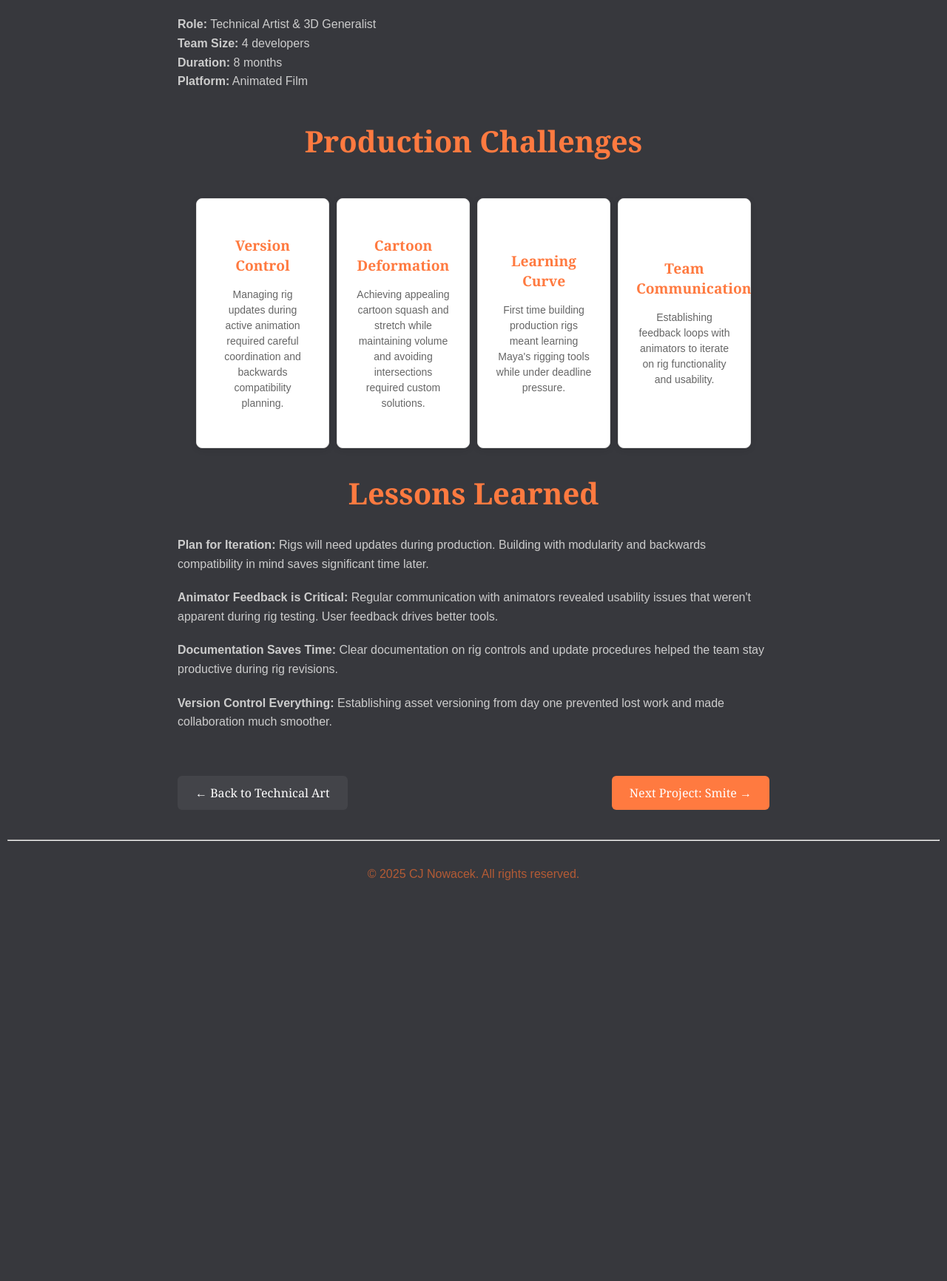
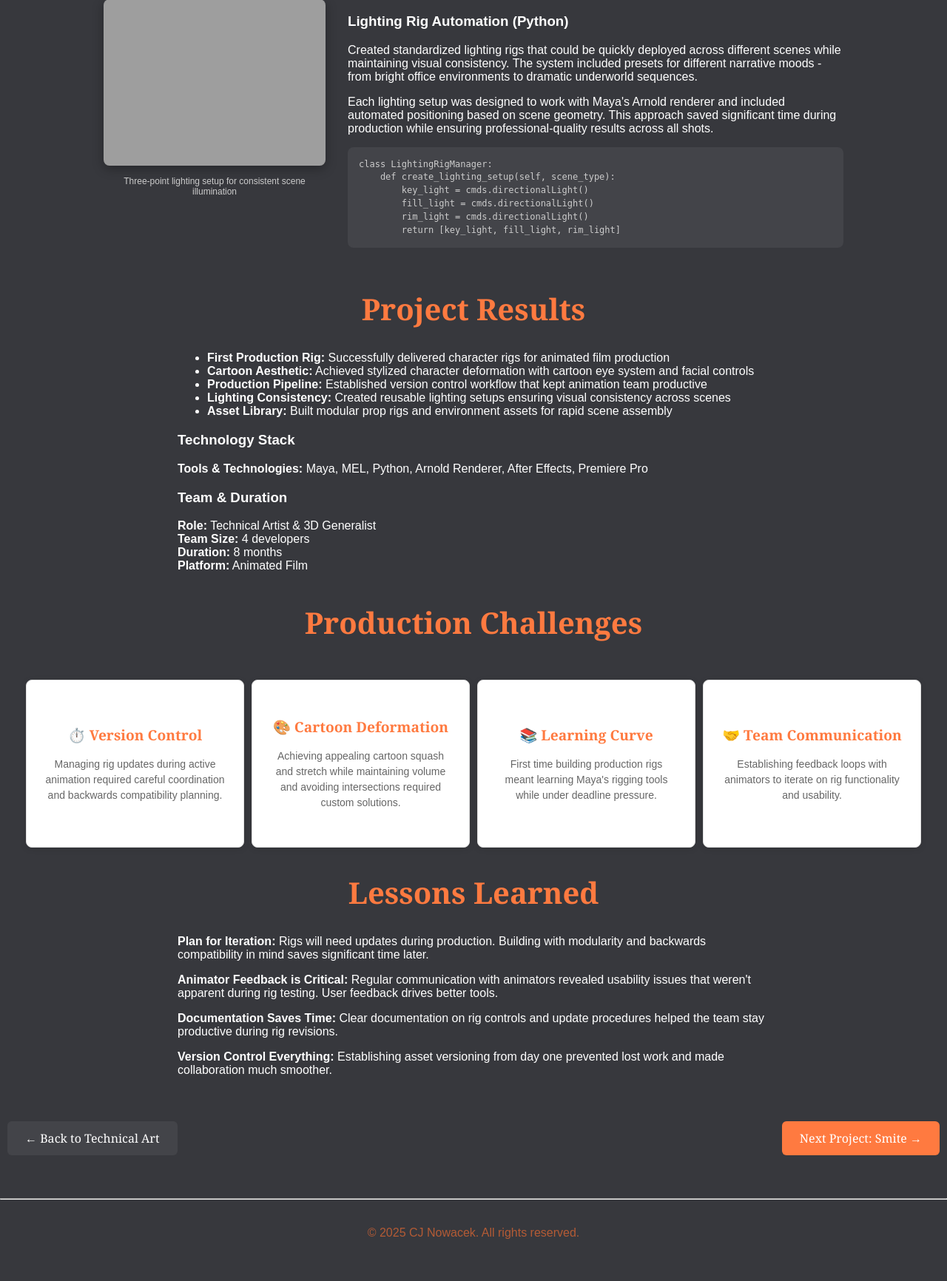
Before and after one commit to cjnowacek/php-website, a PHP site: page /pages-techart/sintern/ in a window 1280 px wide. Shown: the part 1448-3180 px from the top of the page at 74% size. Before the commit the page ends 2638 px from the top, so only its background shows below. Run offline with PHP 8.4, Linux system fonts and the light colour scheme; grey boxes are pictures that could not be loaded.

Commit message:
configuring two column design on pages

```diff
--- a/pages-techart/sintern/index.php
+++ b/pages-techart/sintern/index.php
@@ -11,11 +11,11 @@ $breadcrumbs = [
 ];
 ?>
 
-<div class="container" style="max-width: 1300px;">
+<div class="container">
     <?php renderBreadcrumb($breadcrumbs); ?>
 
     <h2>The Sintern</h2>
-    <div class="about-text" style="max-width: 800px; margin: 0 auto 40px auto; text-align: left;">
+    <div class="text-content">
         <p><strong>Junior Film Project | 2021-2022 | Maya</strong></p>
         <p>A story about an intern from hell and her demon dog. The Sintern challenged me to create character rigs for the first time in a production environment. Given our limited development timeline, coordinating rig updates with animation proved to be a real challenge while maintaining production momentum.</p>
 
@@ -33,31 +33,101 @@ $breadcrumbs = [
 
         <div class="grid-item">
             <div class="project-info">
-                <h3>3D Modeling</h3>
+                <h3>📦 3D Modeling</h3>
                 <p class="project-description">Responsible for creating environment assets, props, and character models. Focused on topology suitable for animation and deformation.</p>
             </div>
         </div>
 
         <div class="grid-item">
             <div class="project-info">
-                <h3>Lighting Design</h3>
+                <h3>💡 Lighting Design</h3>
                 <p class="project-description">Developed lighting rigs and setups for consistent shot-by-shot lighting. Created reusable lighting templates for different scene moods.</p>
             </div>
         </div>
 
         <div class="grid-item">
             <div class="project-info">
-                <h3>Pipeline Development</h3>
+                <h3>🔧 Pipeline Development</h3>
                 <p class="project-description">Established asset versioning workflow and rig update procedures to maintain animator productivity during production.</p>
             </div>
         </div>
     </div>
 
     <h2>Technical Implementation</h2>
-    <div class="about-text" style="max-width: 800px; margin: 0 auto 40px auto; text-align: left;">
+    <div class="text-content-wide">
+
+        <!-- Character Rigging Section -->
+        <div style="display: grid; grid-template-columns: 1fr 300px; gap: 30px; margin: 30px 0; align-items: start;">
+            <div>
+                <h3>Character Rig System (MEL/Python)</h3>
+                <p>Developed modular character rigs with custom facial controls and cartoon-style deformation systems. The rig featured advanced squash and stretch capabilities while maintaining proper volume preservation for appealing cartoon animation.</p>
+
+                <p>Key innovations included a card-based eye system that allowed for extreme cartoon expressions and a modular approach that made it easy to swap out components based on character requirements. The facial rig supported both blend shape-based and bone-based deformation for maximum flexibility.</p>
+
+                <div style="background: var(--form-bg); padding: 15px; border-radius: 8px; margin: 15px 0;">
+                    <pre style="color: var(--text-secondary); font-family: 'Courier New', monospace; font-size: 12px; line-height: 1.4; margin: 0;">
+
+<code>// MEL script for cartoon eye setup
+proc createCartoonEyes() {
+    string $eyeCtrl = `circle -n "eye_CTRL"`;
+    addAttr -ln "squash" -at double -dv 1 $eyeCtrl[0];
+    addAttr -ln "stretch" -at double -dv 1 $eyeCtrl[0];
+    print("Cartoon eye rig created\n");
+}</code></pre>
+                </div>
+            </div>
+            <div>
+                <img src="/static/img/project-cards/sintern_1200x900.webp"
+                     alt="Character rig demonstration"
+                     style="width: 100%; border-radius: 8px; box-shadow: 0 4px 15px rgba(0,0,0,0.3);">
+                <p style="font-size: 12px; color: var(--text-secondary); margin-top: 10px; text-align: center;">
+                    Character rig with facial controls and cartoon deformation system
+                </p>
+            </div>
+        </div>
+
+        <!-- Lighting System Section -->
+        <div style="display: grid; grid-template-columns: 300px 1fr; gap: 30px; margin: 30px 0; align-items: start;">
+            <div>
+                <img src="/static/img/project-cards/runaway_1200x900.webp"
+                     alt="Lighting setup demonstration"
+                     style="width: 100%; border-radius: 8px; box-shadow: 0 4px 15px rgba(0,0,0,0.3);">
+                <p style="font-size: 12px; color: var(--text-secondary); margin-top: 10px; text-align: center;">
+                    Three-point lighting setup for consistent scene illumination
+                </p>
+            </div>
+            <div>
+                <h3>Lighting Rig Automation (Python)</h3>
+                <p>Created standardized lighting rigs that could be quickly deployed across different scenes while maintaining visual consistency. The system included presets for different narrative moods - from bright office environments to dramatic underworld sequences.</p>
+
+                <p>Each lighting setup was designed to work with Maya's Arnold renderer and included automated positioning based on scene geometry. This approach saved significant time during production while ensuring professional-quality results across all shots.</p>
+
+                <div style="background: var(--form-bg); padding: 15px; border-radius: 8px; margin: 15px 0;">
+                    <pre style="color: var(--text-secondary); font-family: 'Courier New', monospace; font-size: 12px; line-height: 1.4; margin: 0;"><code>class LightingRigManager:
+    def create_lighting_setup(self, scene_type):
+        key_light = cmds.directionalLight()
+        fill_light = cmds.directionalLight()
+        rim_light = cmds.directionalLight()
+        return [key_light, fill_light, rim_light]</code></pre>
+                </div>
+            </div>
+        </div>
+
+        <!-- Responsive Design -->
+        <style>
+        @media (max-width: 768px) {
+            .text-content div[style*="grid-template-columns"] {
+                display: block !important;
+            }
+            .text-content div[style*="grid-template-columns"] > div:first-child {
+                margin-bottom: 20px;
+            }
+        }
+        </style>
+    </div>
 
     <h2>Project Results</h2>
-    <div class="about-text" style="max-width: 800px; margin: 0 auto 40px auto; text-align: left;">
+    <div class="text-content">
         <ul>
             <li><strong>First Production Rig:</strong> Successfully delivered character rigs for animated film production</li>
             <li><strong>Cartoon Aesthetic:</strong> Achieved stylized character deformation with cartoon eye system and facial controls</li>
@@ -80,35 +150,35 @@ $breadcrumbs = [
     <div class="grid competencies-grid">
         <div class="grid-item">
             <div class="project-info">
-                <h3>Version Control</h3>
+                <h3>⏱️ Version Control</h3>
                 <p class="project-description">Managing rig updates during active animation required careful coordination and backwards compatibility planning.</p>
             </div>
         </div>
 
         <div class="grid-item">
             <div class="project-info">
-                <h3>Cartoon Deformation</h3>
+                <h3>🎨 Cartoon Deformation</h3>
                 <p class="project-description">Achieving appealing cartoon squash and stretch while maintaining volume and avoiding intersections required custom solutions.</p>
             </div>
         </div>
 
         <div class="grid-item">
             <div class="project-info">
-                <h3>Learning Curve</h3>
+                <h3>📚 Learning Curve</h3>
                 <p class="project-description">First time building production rigs meant learning Maya's rigging tools while under deadline pressure.</p>
             </div>
         </div>
 
         <div class="grid-item">
             <div class="project-info">
-                <h3>Team Communication</h3>
+                <h3>🤝 Team Communication</h3>
                 <p class="project-description">Establishing feedback loops with animators to iterate on rig functionality and usability.</p>
             </div>
         </div>
     </div>
 
     <h2>Lessons Learned</h2>
-    <div class="about-text" style="max-width: 800px; margin: 0 auto 40px auto; text-align: left;">
+    <div class="text-content">
         <p><strong>Plan for Iteration:</strong> Rigs will need updates during production. Building with modularity and backwards compatibility in mind saves significant time later.</p>
 
         <p><strong>Animator Feedback is Critical:</strong> Regular communication with animators revealed usability issues that weren't apparent during rig testing. User feedback drives better tools.</p>
--- a/static/css/base.css
+++ b/static/css/base.css
@@ -7,15 +7,83 @@ body {
     color: var(--text-color);
 }
 
+/* CONTAINER CLASSES */
 .container {
     min-width: none;
-    max-width: 80%;
+    max-width: var(--container-max-width);
     text-align: center;
     margin: 0 auto;
     padding: 10px;
     box-sizing: border-box;
 }
 
+.container-narrow {
+    max-width: var(--container-narrow);
+    text-align: center;
+    margin: 0 auto;
+    padding: 10px;
+    box-sizing: border-box;
+}
+
+.container-wide {
+    max-width: var(--container-wide);
+    text-align: center;
+    margin: 0 auto;
+    padding: 10px;
+    box-sizing: border-box;
+}
+
+/* TEXT CONTENT CLASSES */
+.text-content {
+    max-width: var(--text-content-max-width);
+    margin: 0 auto 40px auto;
+    text-align: left;
+}
+
+.text-content-narrow {
+    max-width: var(--text-content-narrow);
+    margin: 0 auto 40px auto;
+    text-align: left;
+}
+
+.text-content-wide {
+    max-width: var(--text-content-wide);
+    margin: 0 auto 40px auto;
+    text-align: left;
+}
+
+/* UPDATE EXISTING CLASSES */
+.about-text {
+    max-width: var(--text-content-max-width);
+    margin: 0 auto 40px auto;
+    text-align: left;
+}
+
+.about-content {
+    max-width: var(--text-content-max-width);
+    margin: 0 auto;
+    text-align: left;
+    padding: 20px;
+}
+
+/* RESPONSIVE ADJUSTMENTS */
+@media (max-width: 768px) {
+    .container,
+    .container-narrow,
+    .container-wide {
+        max-width: 95%;
+        padding: 5px;
+    }
+
+    .text-content,
+    .text-content-narrow,
+    .text-content-wide,
+    .about-text,
+    .about-content {
+        max-width: 100%;
+        padding: 10px;
+    }
+}
 /* Page heading styles */
 h2 {
     color: var(--header-color);
--- a/static/css/variables.css
+++ b/static/css/variables.css
@@ -1,4 +1,4 @@
-/* static/css/variables.css - All CSS custom properties */
+/* Add to static/css/variables.css */
 
 :root {
     --grid-gap: 10px;
@@ -13,4 +13,12 @@
     --images-max-width: 100%;
     --form-bg: #434449;
     --button-hover: #ebebeb;
+
+    --container-max-width: 1300px;
+    --container-narrow: 1000px;
+    --container-wide: 1600px;
+
+    --text-content-max-width: 800px;  /* ~60% of 1300px */
+    --text-content-narrow: 600px;     /* ~45% of 1300px */
+    --text-content-wide: 1000px;      /* ~75% of 1300px */
 }
```
